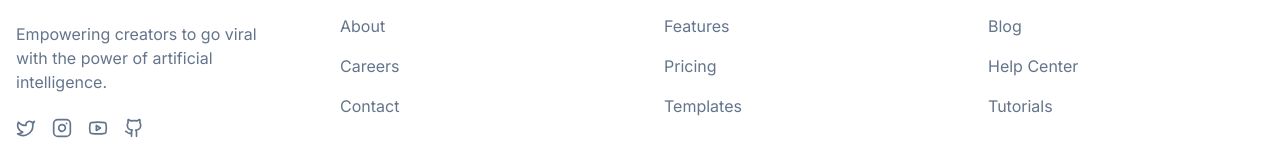
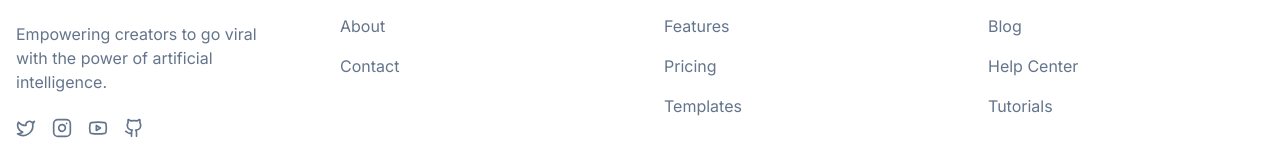
Before and after one commit to nextgenxpersonal07-alt/creatorboost-ai, a Next.js app: page / in a window 1280 px wide. Shown: the part 3511-3655 px from the top of the page. Built offline with nearby package versions, Linux system fonts and the light colour scheme.

Commit message:
Remove careers link

```diff
--- a/src/components/layout/Footer.tsx
+++ b/src/components/layout/Footer.tsx
@@ -30,7 +30,7 @@ export function Footer() {
             <h4 className="font-bold mb-6">Company</h4>
             <ul className="space-y-4 text-muted-foreground">
               <li><Link href="/about" className="hover:text-primary">About</Link></li>
-              <li><Link href="/careers" className="hover:text-primary">Careers</Link></li>
+
               <li><Link href="/contact" className="hover:text-primary">Contact</Link></li>
             </ul>
           </div>
```
